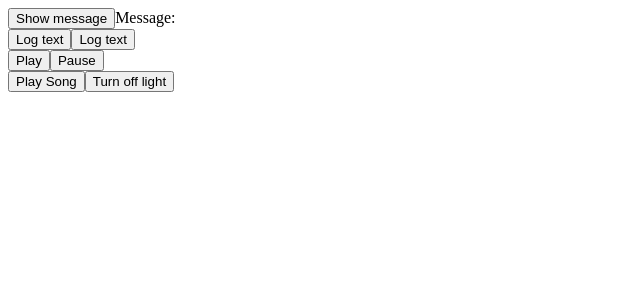
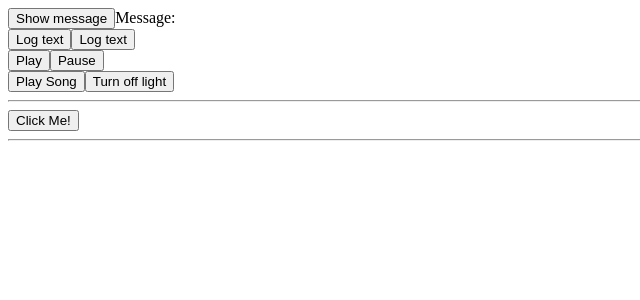
Before and after one commit to Yurimcalex/react-sandbox, a React (Vite) app: page / in a window 1280 px wide. Shown: the top 300 px of the page, without its empty margins (0-640 px from the left). Built offline with nearby package versions, Linux system fonts and the light colour scheme.

Commit message:
Create ParentAdditionalTask component

```diff
--- a/src/ai/AI.jsx
+++ b/src/ai/AI.jsx
@@ -3,6 +3,7 @@ import Button from './Button.jsx';
 import Controls from './Controls.jsx';
 import Toolbar from './Toolbar.jsx';
 import ClickCatcher from './ClickCatcher.jsx';
+import ParentAdditionalTask from './ParentAdditionalTask.jsx';
 
 export default function AI() {
 	return (
@@ -19,6 +20,8 @@ export default function AI() {
 					onTurnOffLight={() => console.log('the light is turned off')}
 				/>
 			</ClickCatcher>
+
+			<ParentAdditionalTask />
 		</div>
 	);
 }
--- /dev/null
+++ b/src/ai/ParentAdditionalTask.jsx
@@ -0,0 +1,22 @@
+export default function ParentAdditionalTask() {
+	const handleClick = () => console.log('Task from Parent!');
+
+	return (
+		<div>
+			<hr/>
+				<Button onClick={handleClick} />
+			<hr/>
+		</div>
+	);
+}
+
+function Button({ onClick }) {
+	return (
+		<button onClick={() => {
+			console.log('Task from button!');
+			onClick();
+		}}>
+			Click Me!
+		</button>
+	);
+}
```
